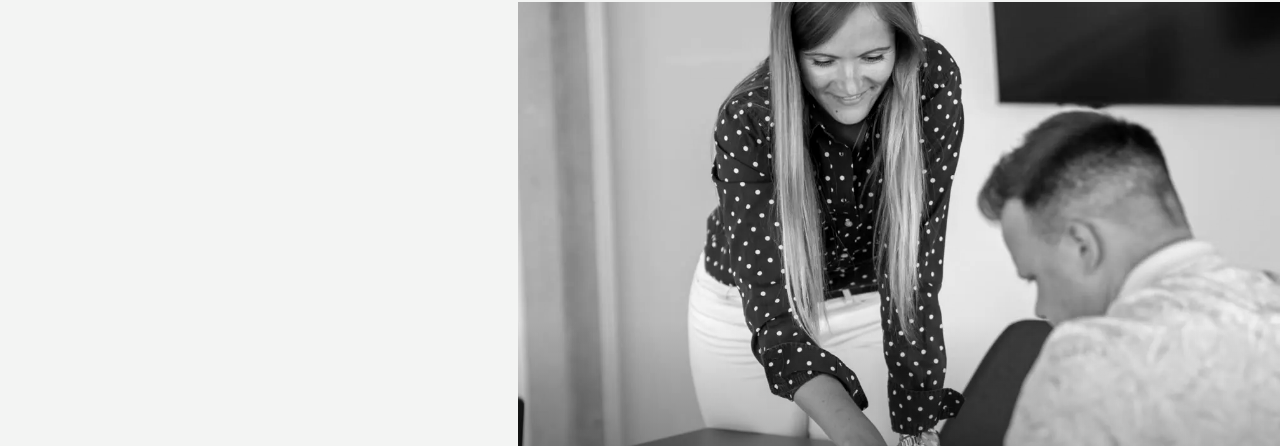
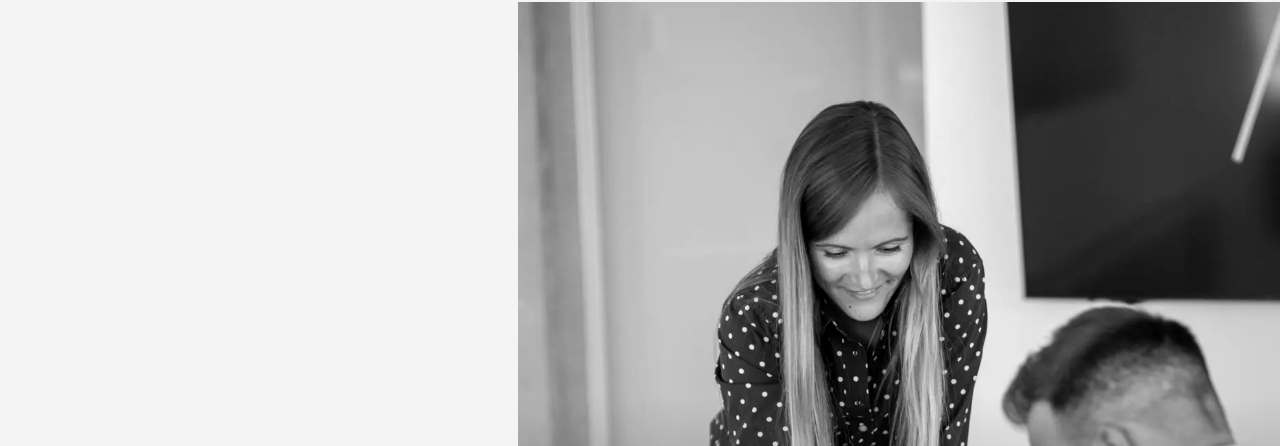
Before and after one commit to RITTHAPPENS/laudenberg, a plain HTML site: page leistungen.html in a window 1280 px wide. Shown: the part 71-517 px from the top of the page. Drawn offline with Linux system fonts and the light colour scheme.

Commit message:
Leistungen: Bildausschnitt auf die Architektin ausgerichtet, Kopfbereich bildschirmhoch
Co-Authored-By: Claude Opus 5.5 <noreply@anthropic.com>
Claude-Session: https://claude.ai/code/session_01LuKGrNki79SgYhpAo6x8s3

```diff
--- a/assets/site.css
+++ b/assets/site.css
@@ -647,9 +647,9 @@ body.pd-open { overflow: hidden; }
 /* Leistungen: Kopf neu, Foto im Hochformat-Ausschnitt statt Breitbild-Band */
 
 /* Leistungen: Kopf als Split, Foto bis an den rechten Rand, Überschrift läuft ins Bild */
-.lhero { --split: 38vw; position: relative; isolation: isolate; height: clamp(420px, 74vh, 800px); overflow: hidden; }
+.lhero { --split: 38vw; position: relative; isolation: isolate; height: clamp(480px, calc(100dvh - var(--header-h)), 980px); overflow: hidden; }
 .lhero__media { position: absolute; z-index: -1; top: 0; right: 0; bottom: 0; left: var(--split); margin: 0; }
-.lhero__media img { width: 100%; height: 100%; object-fit: cover; object-position: 50% 36%; filter: grayscale(1) contrast(1.04); }
+.lhero__media img { width: 100%; height: 100%; object-fit: cover; object-position: 30% 6%; transform: scale(1.08); transform-origin: 20% 0%; filter: grayscale(1) contrast(1.04); }
 .lhero .wrap { height: 100%; display: flex; align-items: flex-end; padding-bottom: clamp(8px, 1.2vw, 20px); }
 /* Ein Wort, zwei Farben: dunkel auf Papier, hell auf dem Foto. Die Farbkante sitzt exakt an der Bildkante. */
 .lhero__title { font-size: clamp(3.5rem, 1.4rem + 7.4vw, 10.5rem); line-height: .9; letter-spacing: -0.045em; font-weight: 500; font-stretch: 112%; white-space: nowrap;
--- a/leistungen.html
+++ b/leistungen.html
@@ -15,7 +15,7 @@
 <link rel="icon" href="favicon.svg" type="image/svg+xml">
 <script>document.documentElement.classList.add("js")</script>
 <link rel="preload" href="assets/fonts/archivo-latin-standard-normal.woff2" as="font" type="font/woff2" crossorigin>
-<link rel="stylesheet" href="assets/site.css?v=680240a0">
+<link rel="stylesheet" href="assets/site.css?v=f7cc4549">
 <script type="application/ld+json">
 {
   "@context": "https://schema.org",
@@ -305,6 +305,6 @@
   </div>
 </footer>
 
-<script src="assets/site.js?v=680240a0" defer></script>
+<script src="assets/site.js?v=f7cc4549" defer></script>
 </body>
 </html>
```
Also changed, not shown: buero.html (+2 -2 lines), datenschutz.html (+2 -2 lines), impressum.html (+2 -2 lines), index.html (+2 -2 lines), kontakt.html (+2 -2 lines), projekte.html (+2 -2 lines).
